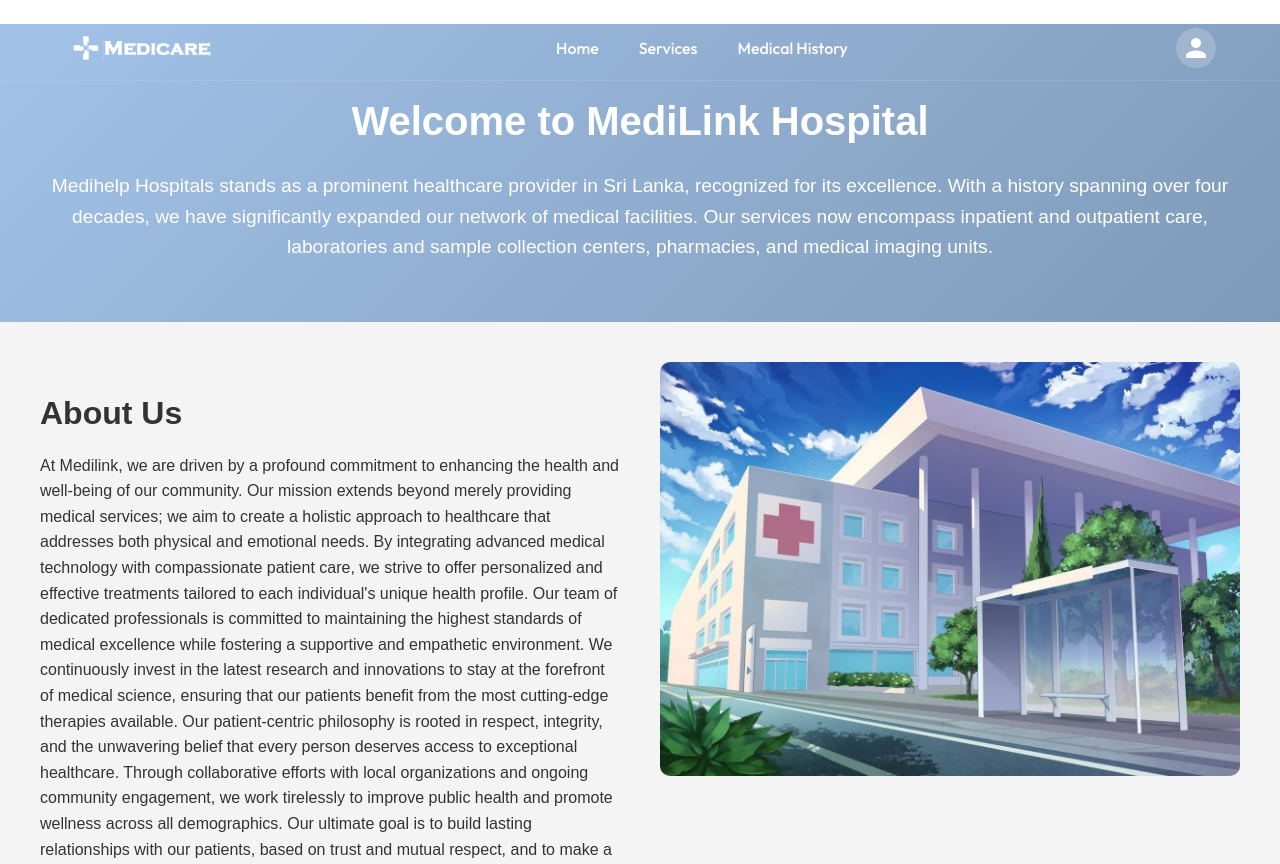
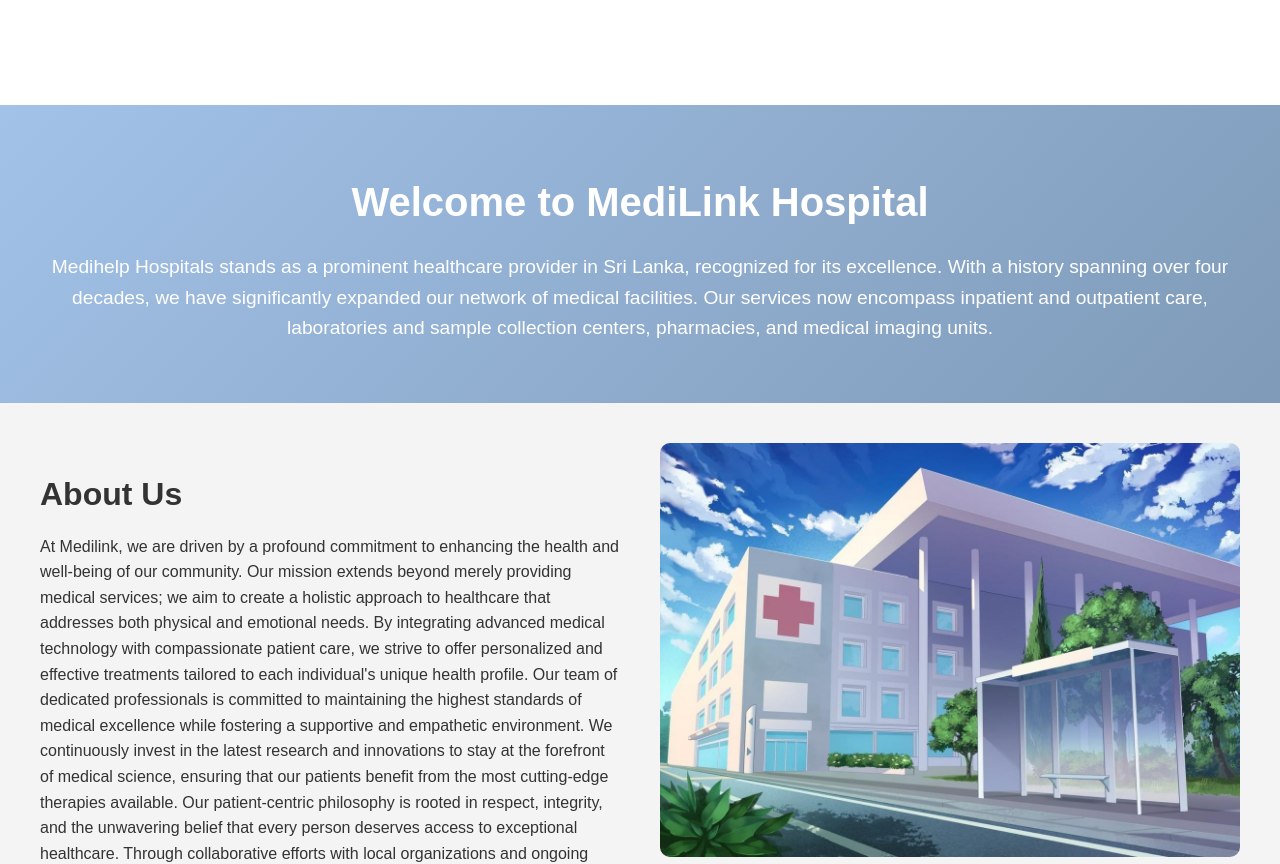
Before and after one commit to lakshannaveen/medicare, a React (Create React App) app: page /about-us in a window 1280 px wide. Shown: the top 864 px of the page. Built offline with nearby package versions, Linux system fonts and the light colour scheme.

Commit message:
Update navbar.jsx

```diff
--- a/src/components/navbar.jsx
+++ b/src/components/navbar.jsx
@@ -181,7 +181,7 @@
 
 import { useState, useEffect } from "react";
 import { Link as ScrollLink } from "react-scroll";
-import { Link, useNavigate } from "react-router-dom";
+import { Link, useNavigate, useLocation } from "react-router-dom";
 import {
     AppBar,
     Toolbar,
@@ -230,6 +230,8 @@ export default function Navbar() {
     const [initials, setInitials] = useState('');
     const [scrolled, setScrolled] = useState(false);
     const navigate = useNavigate();
+    const location = useLocation();
+    const isHome = location.pathname === '/home';
     const theme = useTheme();
     const isMobile = useMediaQuery(theme.breakpoints.down('md'));
     const [openSubMenu, setOpenSubMenu] = useState(false);
@@ -425,14 +427,14 @@ export default function Navbar() {
     return (
         <>
             <AppBar
-                position="fixed"
+                position={isHome ? 'fixed' : 'relative'}
                 sx={{
                     backgroundColor: scrolled ? 'rgba(255, 255, 255, 0.95)' : 'transparent',
                     color: scrolled ? theme.palette.text.primary : '#fff',
                     boxShadow: scrolled ? theme.shadows[4] : 'none',
                     transition: 'all 0.3s ease',
                     backdropFilter: scrolled ? 'blur(10px)' : 'none',
-                    mt: 2,
+                    mt: isHome ? 0 : 2,
                     borderBottom: scrolled ? 'none' : '1px solid rgba(255, 255, 255, 0.1)'
                 }}
             >
```
